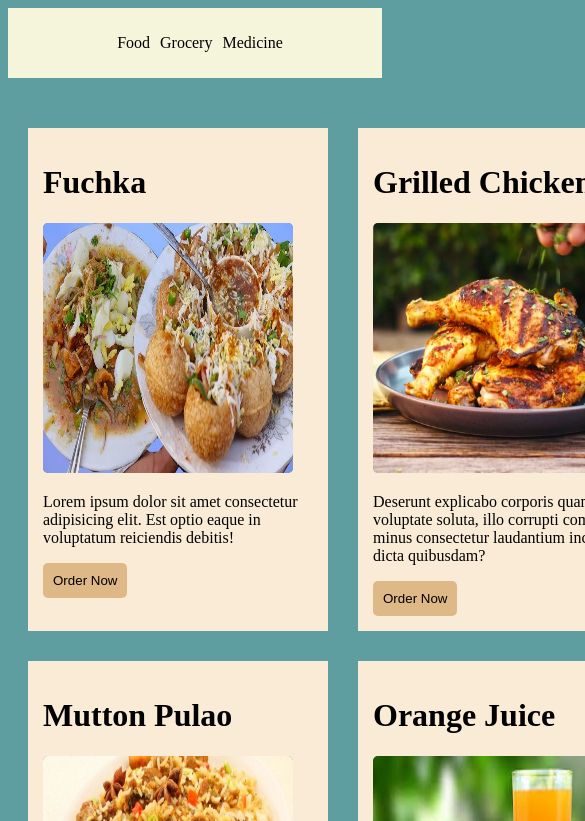
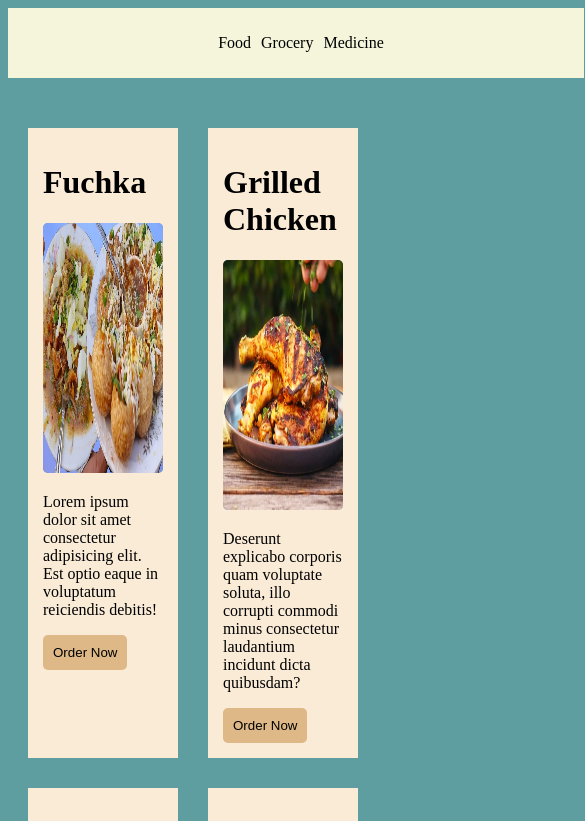
Before and after one commit to Ibne-Shahid/CSS-15, a plain HTML site: page index.html in a window 390 px wide. Shown: the top 821 px of the page, 585 px wide, since content can reach past the window. Drawn offline with Linux system fonts and the light colour scheme.

Commit message:
some things added

```diff
--- a/style.css
+++ b/style.css
@@ -38,7 +38,7 @@ p, h1{
 
 .food img{
     height: 250px;
-    width:250px;
+    width:100%;
     border-radius: 5px;
 }
 
@@ -55,5 +55,20 @@ p, h1{
     border-radius: 5px;
     background-color: burlywood;
     padding: 10px;
+}
+
+@media (max-width:576px){
+    .nav-1{
+        height: 70px;
+        width: 576px;
+        background-color: beige;
+        display: flex;
+        justify-content: center;
+        align-items: center;
+    }
+
+    .cart-section{
+        grid-template-columns: repeat(2, 150px);
+    }
 
 }
```
